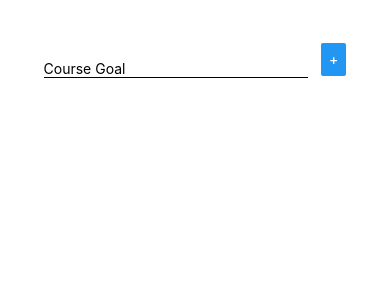
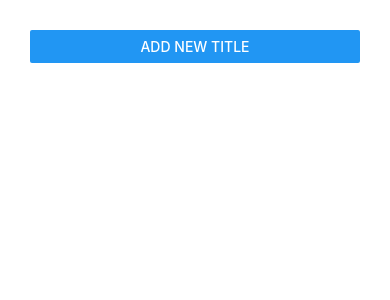
Before and after one commit to bacha-11/Learn-React-Native, a React Native app: screen / in a window 390 px wide. Shown: the top 300 px of the page. Built offline with nearby package versions, Linux system fonts and the light colour scheme.

Commit message:
make the input field back to empty

```diff
--- a/App.js
+++ b/App.js
@@ -1,20 +1,22 @@
 import React, { useState } from 'react';
 import GoalView from './components/GoalView'
-import { Button, StyleSheet, Text, TextInput, View, ScrollView, FlatList } from 'react-native';
+import { Button, StyleSheet, View, FlatList } from 'react-native';
 import GoalInput from './components/GoalInput';
 
 
 export default function App() {
 
   const [courseGoal, setCourseGoal] = useState([])
+  const [isModal, setIsModal] = useState(false)
+
 
   const addGoalHandler = (goal) =>{
     setCourseGoal(currentGoal => [...currentGoal, {key: Math.random().toString(), value: goal}])
+    setIsModal(false)
   }
 
+
   const RemoveGoalHandler = (goalId) =>{
-
-    console.log("delete",goalId)
     setCourseGoal(courseGoal => {
       return courseGoal.filter((goal) => goal.key !== goalId)
     });
@@ -23,16 +25,17 @@ export default function App() {
 
   return (
 
+
     <View style={styles.screen}>
 
-        <GoalInput goalHandler={addGoalHandler} />
+        <Button title="Add New Title" onPress={() => setIsModal(true) } />
+
+        <GoalInput goalHandler={addGoalHandler} visible={isModal} />
 
 
         <FlatList data={courseGoal} renderItem={itemData =>(
           <GoalView  data={itemData.item.value} onDelete={RemoveGoalHandler.bind(this, itemData.item.key)} />
         )} />
-
-
 
     </View>
 
--- a/components/GoalInput.js
+++ b/components/GoalInput.js
@@ -1,5 +1,5 @@
 import React, {useState } from "react";
-import { StyleSheet, View, TextInput, Button } from "react-native";
+import { StyleSheet, View, TextInput, Button, Modal } from "react-native";
 
 
 
@@ -10,11 +10,18 @@ const GoalInput = (props) => {
         setGoal(goal)
     }
 
+    const inputHandler = () =>{
+        props.goalHandler(goal)
+        setGoal('')
+    }
+
     return(
-        <View style={styles.inputBtnStyle}>
-            <TextInput placeholder="Course Goal" value={goal} style={styles.inputStyle} onChangeText={goalInputHandler} />
-            <Button title="+" onPress={() => props.goalHandler(goal)} />
-        </View>
+        <Modal visible={props.visible} animationType="slide">
+            <View style={styles.inputBtnStyle}>
+                <TextInput placeholder="Course Goal" value={goal} style={styles.inputStyle} onChangeText={goalInputHandler} />
+                <Button title="+" onPress={inputHandler} />
+            </View>
+        </Modal>
     )
 }
 
--- a/components/GoalView.js
+++ b/components/GoalView.js
@@ -5,9 +5,9 @@ import { View, Text, StyleSheet, TouchableOpacity } from "react-native"
 const GoalView = props =>{
     return(
         <TouchableOpacity onPress={props.onDelete}>
-        <View style={styles.listItem}>
-                <Text style={styles.textColor}> {props.data} </Text>
-        </View>
+          <View style={styles.listItem}>
+              <Text style={styles.textColor}> {props.data} </Text>
+          </View>
         </TouchableOpacity>
     )
 }
```
